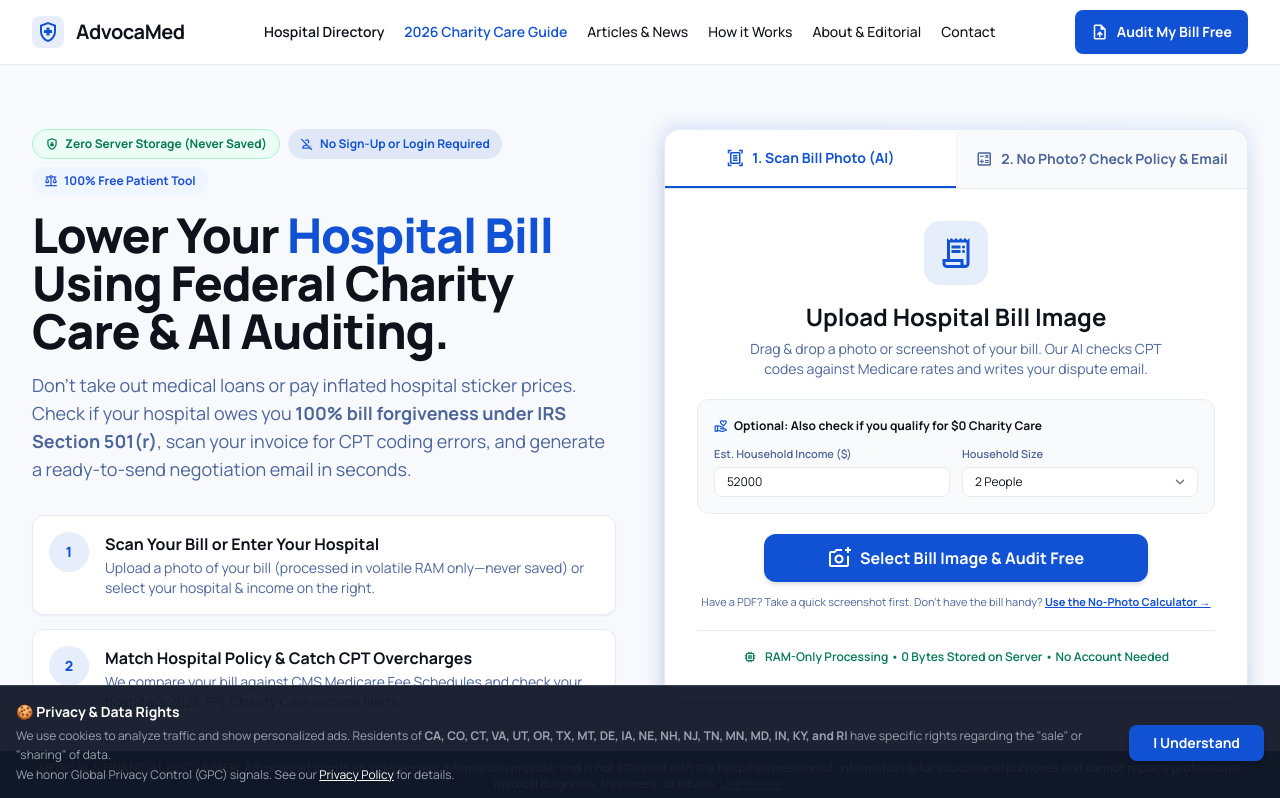
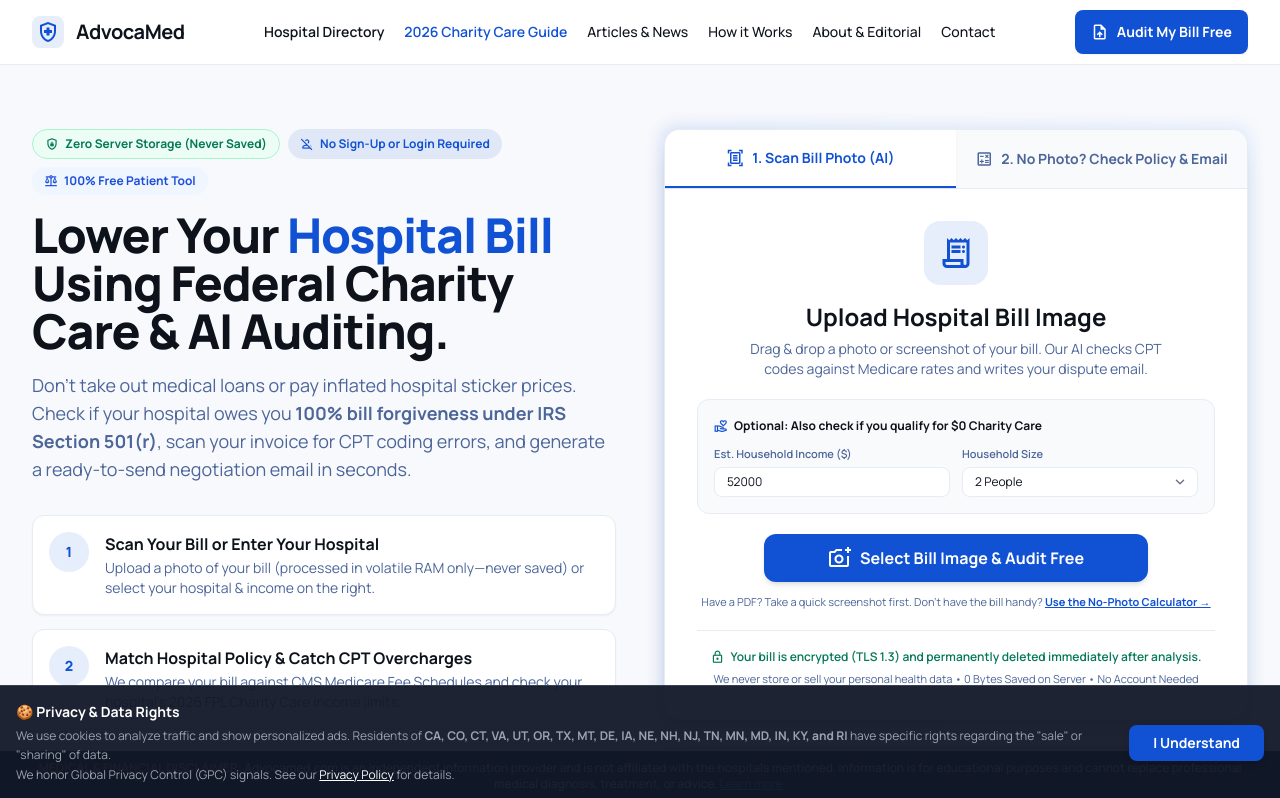
Before and after one commit to gkswjdgb/advocamed-ai, a React (Vite) app in the folder advocamed.ai/: page / in a window 1280 px wide. Shown: the top 798 px of the page. Built offline with nearby package versions, Linux system fonts and the light colour scheme.

Commit message:
Update Hero.tsx

```diff
--- a/advocamed.ai/components/Hero.tsx
+++ b/advocamed.ai/components/Hero.tsx
@@ -391,9 +391,14 @@ export const Hero: React.FC<HeroProps> = ({ onAnalysisComplete, onLoading, onDem
                     </button>
                   </p>
 
-                  <div className="mt-5 pt-4 border-t border-border-light dark:border-border-dark w-full flex items-center justify-center gap-2 text-xs text-emerald-700 dark:text-emerald-400 font-semibold">
-                    <span className="material-symbols-outlined text-sm">memory</span>
-                    <span>RAM-Only Processing • 0 Bytes Stored on Server • No Account Needed</span>
+                  <div className="mt-5 pt-4 border-t border-border-light dark:border-border-dark w-full flex flex-col items-center justify-center gap-1 text-xs text-emerald-700 dark:text-emerald-400 font-semibold">
+                    <div className="flex items-center gap-1.5">
+                      <span className="material-symbols-outlined text-sm">lock</span>
+                      <span>Your bill is encrypted (TLS 1.3) and permanently deleted immediately after analysis.</span>
+                    </div>
+                    <span className="text-[11px] text-text-secondary-light dark:text-text-secondary-dark font-normal">
+                      We never store or sell your personal health data • 0 Bytes Saved on Server • No Account Needed
+                    </span>
                   </div>
                 </div>
               ) : (
```
